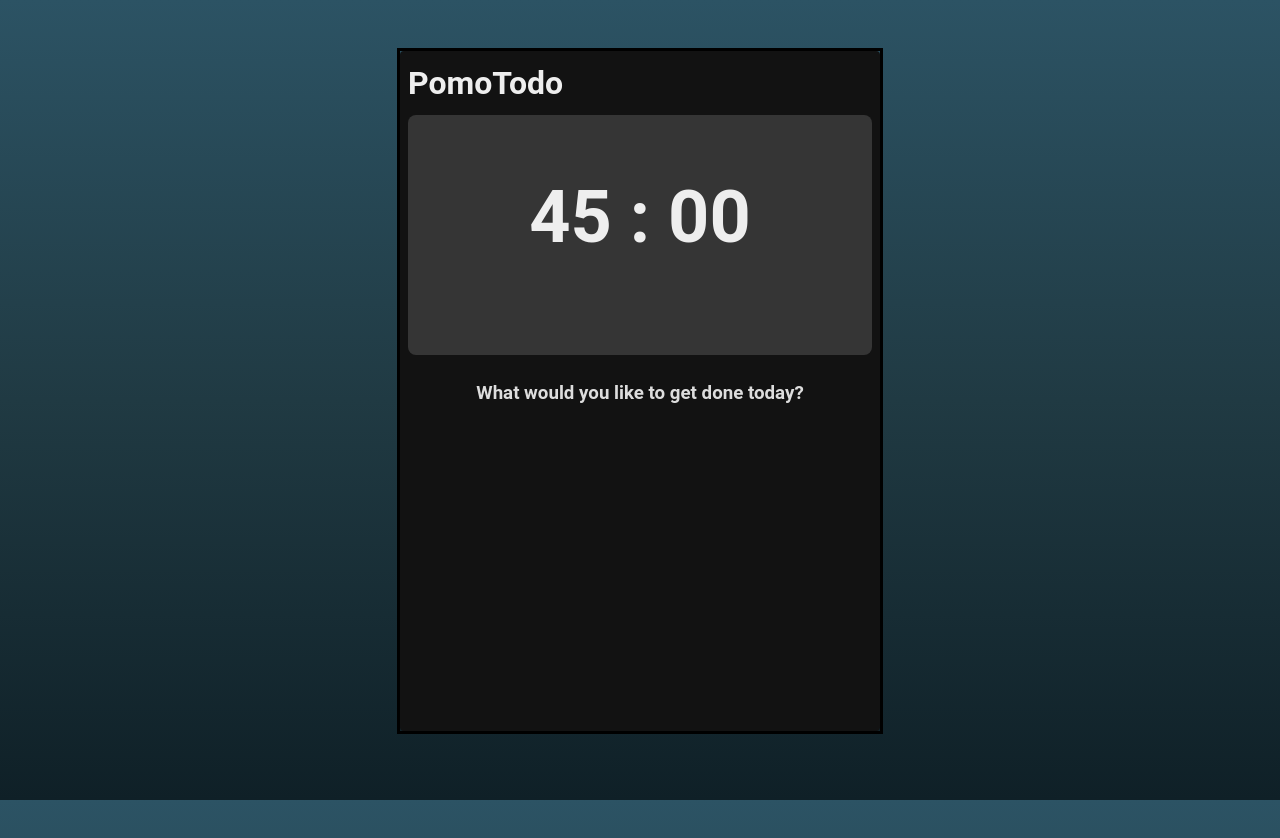
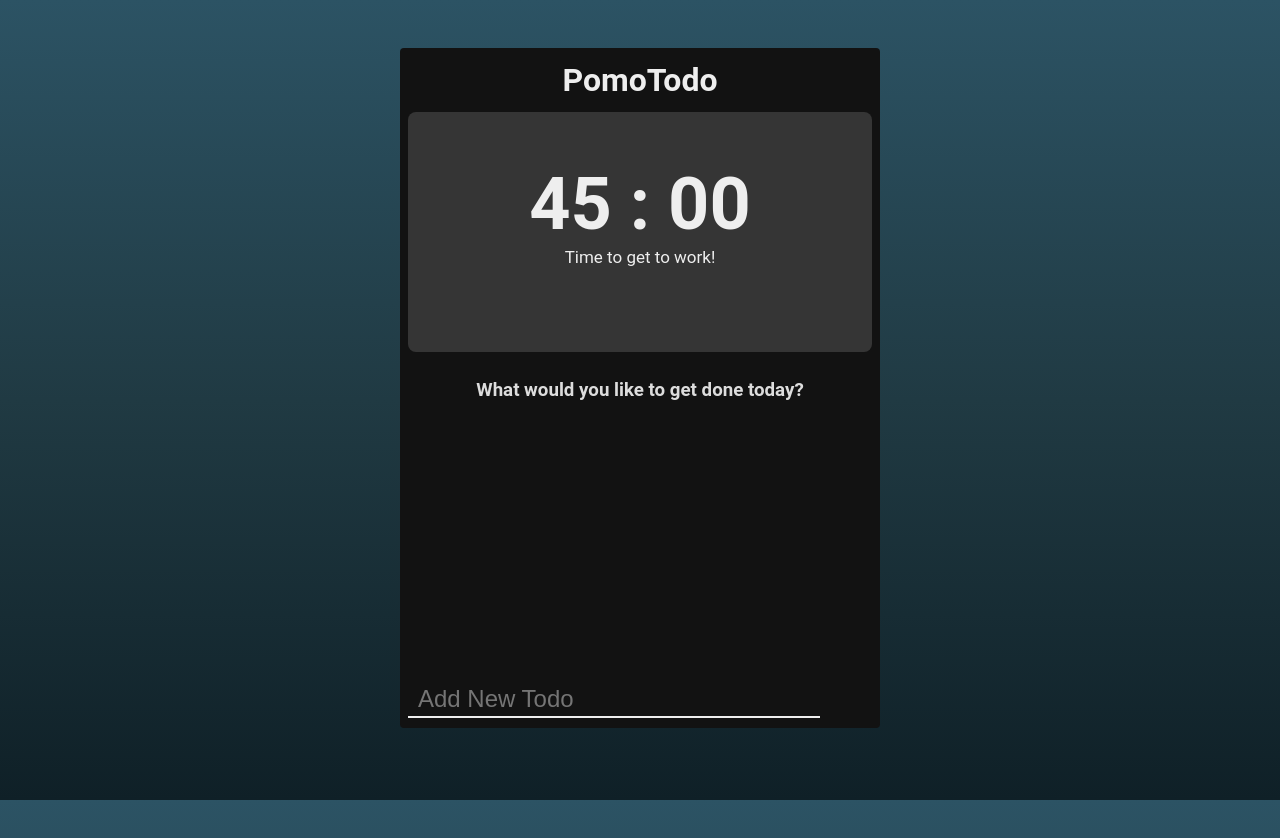
Before and after one commit to Frosty273/Pomodoro-Todo, a React (Create React App) app: page / in a window 1280 px wide. Shown: the top 838 px of the page. Built offline with nearby package versions, Linux system fonts and the light colour scheme.

Commit message:
Refactor styling with material UI

```diff
--- a/src/App.css
+++ b/src/App.css
@@ -1,10 +1,7 @@
 .App {
   text-align: center;
-  margin: 0 auto;
   margin: 3em auto;
   width: 30em;
-  border: 3px solid black;
-  height: 100%;
   height: 85%;
   font-family: "Roboto";
 }
--- a/src/components/PomoTodo.js
+++ b/src/components/PomoTodo.js
@@ -2,16 +2,39 @@ import React, { Component } from "react";
 import Pomodoro from "./pomodoro/Pomodoro";
 import TodoList from "./todoList/TodoList";
 import "./PomoTodo.css";
+import { withStyles } from "@material-ui/styles";
+
+const styles = {
+  PomoTodo: {
+    height: "100%",
+    borderRadius: "0.25em",
+    display: "flex",
+    flexDirection: "column",
+    alignItems: "center",
+    backgroundColor: "#121212",
+    padding: "0 0.5em",
+  },
+  header: {
+    width: "100 %",
+    height: "4em",
+    display: "flex",
+    alignItems: "center",
+    color: "#eeeeee",
+    "& a": {
+      marginLeft: "auto",
+      color: "#bbbbbb",
+      fontSize: "1.5em",
+    },
+  },
+};
 
 class PomoTodo extends Component {
   render() {
+    const { classes } = this.props;
     return (
-      <div className="PomoTodo">
-        <div className="PomoTodo-header">
+      <div className={classes.PomoTodo}>
+        <div className={classes.header}>
           <h1>PomoTodo</h1>
-          <a href="https://https://github.com/Frosty273/Pomodoro-Todo">
-            <i class="far fa-question-circle"></i>
-          </a>
         </div>
         <Pomodoro />
         <TodoList />
@@ -20,4 +43,4 @@ class PomoTodo extends Component {
   }
 }
 
-export default PomoTodo;
+export default withStyles(styles)(PomoTodo);
--- a/src/components/pomodoro/Pomodoro.css
+++ /dev/null
@@ -1,7 +0,0 @@
-.Pomodoro {
-  width: 100%;
-  height: 15em;
-  color: #eeeeee;
-  background-color: #353535;
-  border-radius: 0.5em;
-}
--- a/src/components/pomodoro/Pomodoro.js
+++ b/src/components/pomodoro/Pomodoro.js
@@ -1,7 +1,17 @@
 import React, { Component } from "react";
 import PomodoroTimer from "./PomodoroTimer";
 import PomodoroControls from "./PomodoroControls";
-import "./Pomodoro.css";
+import { withStyles } from "@material-ui/styles";
+
+const styles = {
+  Pomodoro: {
+    width: "100%",
+    height: "15em",
+    color: "#eeeeee",
+    backgroundColor: "#353535",
+    borderRadius: "0.5em",
+  },
+};
 
 class Pomodoro extends Component {
   constructor(props) {
@@ -16,6 +26,9 @@ class Pomodoro extends Component {
   }
 
   changeTime(newTime) {
+    // Setting custom time requires work still
+    // Can't get new set time into PomodoroClock
+    // as PomodoroClock just keeps the old time and only updates initial time
     this.setState({
       workTime: newTime.workTime,
       restTime: newTime.restTime,
@@ -30,8 +43,9 @@ class Pomodoro extends Component {
   }
 
   render() {
+    const { classes } = this.props;
     return (
-      <div className="Pomodoro">
+      <div className={classes.Pomodoro}>
         <PomodoroTimer
           initialMinutes={this.state.workTime}
           isPaused={this.state.isPaused}
@@ -49,4 +63,4 @@ class Pomodoro extends Component {
   }
 }
 
-export default Pomodoro;
+export default withStyles(styles)(Pomodoro);
--- a/src/components/pomodoro/PomodoroControls.css
+++ /dev/null
@@ -1,10 +0,0 @@
-.PomodoroControls {
-  height: 2.5em;
-}
-
-.PomodoroControls button {
-  font-size: 1.75em;
-  border: none;
-  color: #eeeeee;
-  background-color: #353535;
-}
--- a/src/components/pomodoro/PomodoroControls.js
+++ b/src/components/pomodoro/PomodoroControls.js
@@ -1,5 +1,17 @@
 import React, { Component } from "react";
-import "./PomodoroControls.css";
+import { withStyles } from "@material-ui/styles";
+
+const styles = {
+  PomodoroControls: {
+    height: "2.5em",
+    "& button": {
+      fontSize: "1.75em",
+      border: "none",
+      color: "#eeeeee",
+      backgroundColor: "#353535",
+    },
+  },
+};
 
 class PomodoroControls extends Component {
   constructor(props) {
@@ -31,8 +43,9 @@ class PomodoroControls extends Component {
   }
 
   render() {
+    const { classes } = this.props;
     return (
-      <div className="PomodoroControls">
+      <div className={classes.PomodoroControls}>
         {this.state.isEditing ? (
           <form>
             <div>
@@ -64,6 +77,7 @@ class PomodoroControls extends Component {
                 <i class="fas fa-pause"></i>
               )}
             </button>
+            {/* <button onClick={this.toggleEdit}>Edit</button> */}
           </div>
         )}
       </div>
@@ -71,4 +85,4 @@ class PomodoroControls extends Component {
   }
 }
 
-export default PomodoroControls;
+export default withStyles(styles)(PomodoroControls);
--- a/src/components/pomodoro/PomodoroTimer.css
+++ /dev/null
@@ -1,8 +0,0 @@
-.PomodoroClock {
-  font-size: 3em;
-  margin-bottom: 0em;
-}
-
-.PomodoroClock-clock {
-  margin-bottom: 0.5em;
-}
--- a/src/components/pomodoro/PomodoroTimer.js
+++ b/src/components/pomodoro/PomodoroTimer.js
@@ -1,11 +1,31 @@
 import React, { Component } from "react";
-import "./PomodoroTimer.css";
+import { withStyles } from "@material-ui/styles";
 
-class PomodoroClock extends Component {
+const styles = {
+  PomodoroTimer: {
+    fontSize: "3em",
+    marginBottom: "0",
+    height: "4.25em",
+    display: "flex",
+    flexDirection: "column",
+    justifyContent: "center",
+  },
+  clock: {
+    marginBottom: "0",
+    marginTop: "0",
+  },
+  message: {
+    fontSize: "17px",
+    marginTop: "0",
+  },
+};
+
+class PomodoroTimer extends Component {
   static defaultProps = {
     initialMinutes: 45,
     seconds: 0,
     isPaused: true,
+    isWorking: true,
   };
 
   constructor(props) {
@@ -33,15 +53,20 @@ class PomodoroClock extends Component {
   }
 
   render() {
-    let parsedSeconds = this.state.seconds;
+    const { classes, isWorking } = this.props;
+    const { minutes, seconds } = this.state;
+    let parsedSeconds = seconds;
     if (parsedSeconds < 10) {
-      parsedSeconds = "0" + this.state.seconds.toString(10);
+      parsedSeconds = "0" + seconds.toString(10);
     }
     return (
-      <div className="PomodoroClock">
-        <h2 className="PomodoroClock-clock">
-          {this.state.minutes} : {parsedSeconds}
+      <div className={classes.PomodoroTimer}>
+        <h2 className={classes.clock}>
+          {minutes} : {parsedSeconds}
         </h2>
+        <span className={classes.message}>
+          {isWorking ? "Time to get to work!" : "Time for a break!"}
+        </span>
       </div>
     );
   }
@@ -55,4 +80,4 @@ class PomodoroClock extends Component {
   }
 }
 
-export default PomodoroClock;
+export default withStyles(styles)(PomodoroTimer);
--- a/src/components/todoList/TodoList.css
+++ /dev/null
@@ -1,16 +0,0 @@
-.TodoList {
-  display: flex;
-  flex-direction: column;
-  justify-content: flex-end;
-  width: 100%;
-  flex-grow: 1;
-  padding-top: 0.5em;
-}
-
-.TodoList-todos {
-  display: flex;
-  flex-direction: column;
-  justify-content: flex-start;
-  flex-grow: 1;
-  color: #dddddd;
-}
--- a/src/components/todoList/TodoList.js
+++ b/src/components/todoList/TodoList.js
@@ -1,7 +1,25 @@
 import React, { Component } from "react";
 import Todo from "./Todo";
 import NewTodoForm from "./NewTodoForm";
-import "./TodoList.css";
+import { withStyles } from "@material-ui/styles";
+
+const styles = {
+  TodoList: {
+    display: "flex",
+    flexDirection: "column",
+    justifyContent: "flex-end",
+    width: "100%",
+    flexGrow: "1",
+    paddingTop: "0.5em",
+  },
+  todos: {
+    display: "flex",
+    flexDirection: "column",
+    justifyContent: "flex-start",
+    flexGrow: "1",
+    color: "#dddddd",
+  },
+};
 
 class TodoList extends Component {
   constructor(props) {
@@ -35,9 +53,10 @@ class TodoList extends Component {
   }
 
   render() {
+    const { classes } = this.props;
     return (
-      <div className="TodoList">
-        <div className="TodoList-todos">
+      <div className={classes.TodoList}>
+        <div className={classes.todos}>
           {this.state.todos.length === 0 ? (
             <h3>What would you like to get done today?</h3>
           ) : null}
@@ -52,9 +71,10 @@ class TodoList extends Component {
             />
           ))}
         </div>
+        <NewTodoForm addTodo={this.addTodo} />
       </div>
     );
   }
 }
 
-export default TodoList;
+export default withStyles(styles)(TodoList);
```
Also changed, not shown: src/components/todoList/NewTodoForm.css (deleted, +0 -28 lines), src/components/todoList/Todo.css (deleted, +0 -35 lines).
